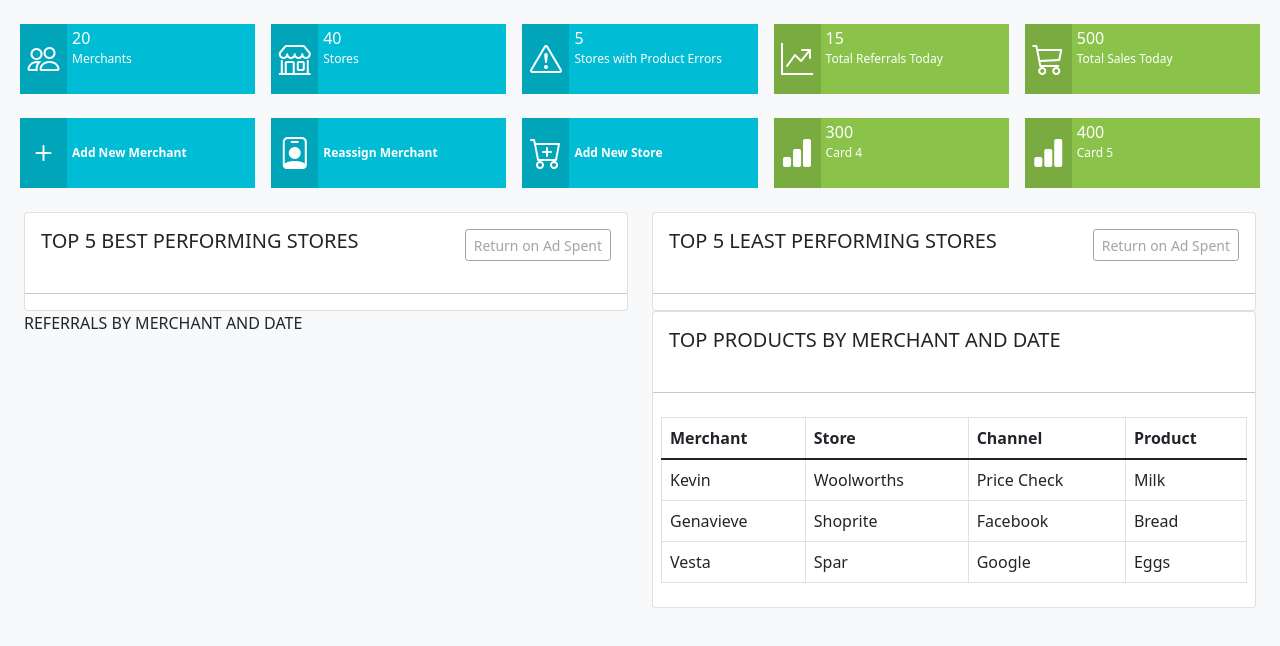
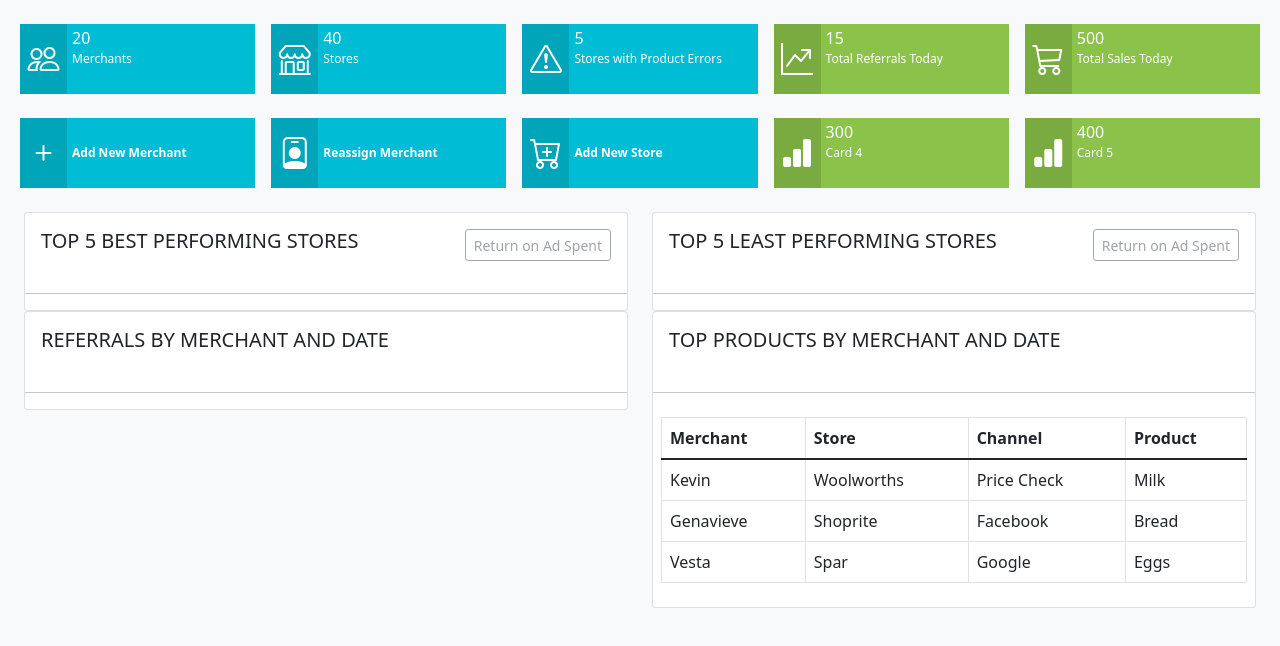
Before and after one commit to Vesta-Nassone/shopping-feeder-dashboard, a React (Create React App) app: page / in a window 1280 px wide. Shown: the top 646 px of the page. Built offline with nearby package versions, Linux system fonts and the light colour scheme.

Commit message:
Add the Referrals Card.

```diff
--- a/src/components/graphs/Graphs.jsx
+++ b/src/components/graphs/Graphs.jsx
@@ -4,6 +4,7 @@ import { TableComponent } from "./TableComponent";
 export default function Graphs() {
 	return (
 		<div className="row gx-4 gy-6">
+			{/* Start of 5 Best Performing Stores Section */}
 			<div className="col-lg-6">
 				<div className="card">
 					<div className="card-body d-flex justify-content-between">
@@ -20,6 +21,9 @@ export default function Graphs() {
 					<hr />
 				</div>
 			</div>
+			{/* End of 5 Best Performing Stores Section */}
+
+			{/* Start of 5 Least Performing Stores Section */}
 			<div className="col-lg-6">
 				<div className="card">
 					<div className="card-body d-flex justify-content-between">
@@ -36,7 +40,21 @@ export default function Graphs() {
 					<hr />
 				</div>
 			</div>
-			<div className="col-lg-6">REFERRALS BY MERCHANT AND DATE</div>
+			{/* End of 5 Least Performing Stores Section. */}
+
+			{/* Start of Referrals Section. */}
+			<div className="col-lg-6">
+				<div className="card">
+					<div className="card-body">
+						<h5 className="card-title">
+							REFERRALS BY MERCHANT AND DATE
+						</h5>
+					</div>
+					<hr />
+				</div>
+			</div>
+			{/* End of Referrals Section */}
+
 			{/* Start of the Table section.
 				Made the Table a seperate component.
 			*/}
```
